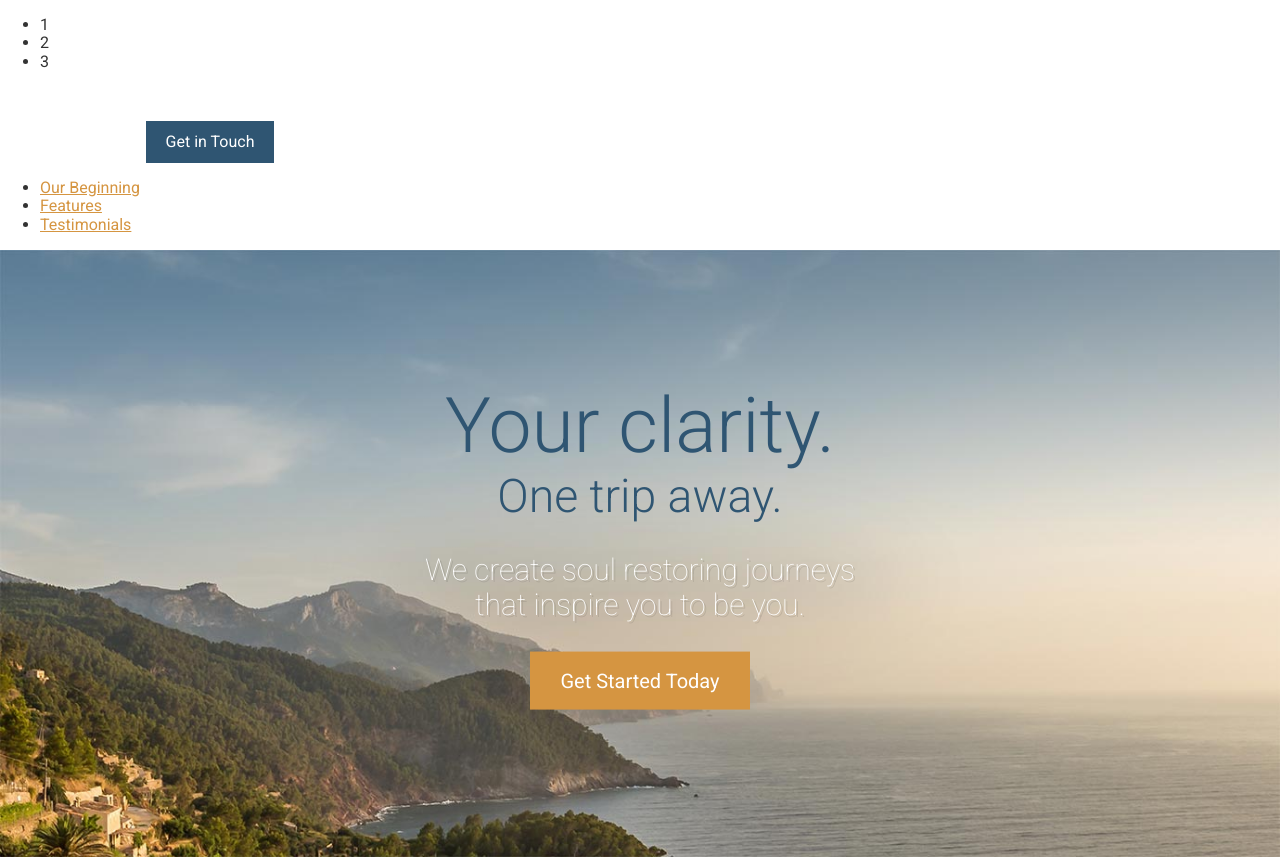
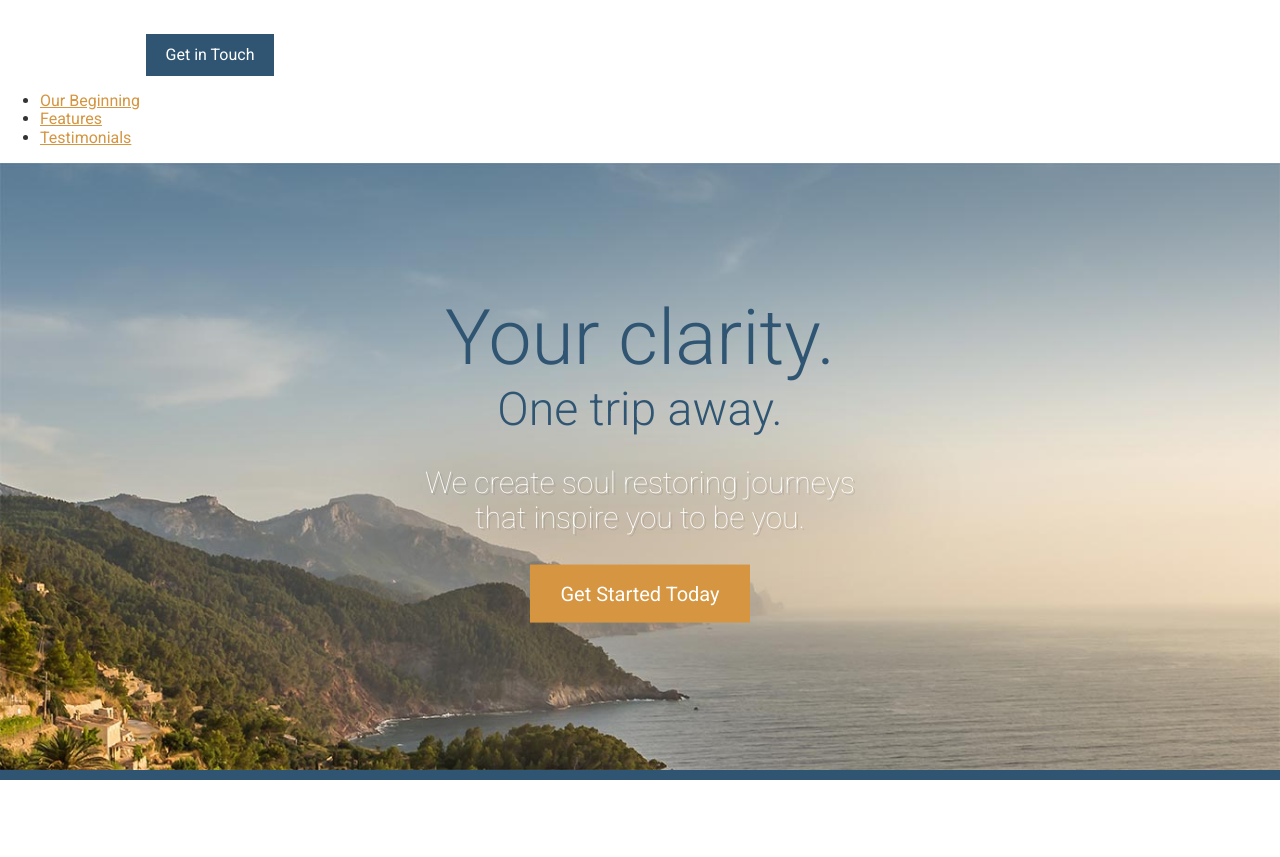
Before and after one commit to RaudelGomez/hello, a website: page app/index.html in a window 1280 px wide. Shown: the top 857 px of the page. Drawn offline with Linux system fonts and the light colour scheme.

Commit message:
branches

```diff
--- a/app/index.html
+++ b/app/index.html
@@ -11,12 +11,6 @@
 
 </head>
 <body>
-
-  <ul>
-    <li>1</li>
-    <li>2</li>
-    <li>3</li>
-  </ul>
   <header>
     <img src="assets/images/icons/clear-view-escapes.svg">
     <a href="#"  class="btn">Get in Touch</a>
```
